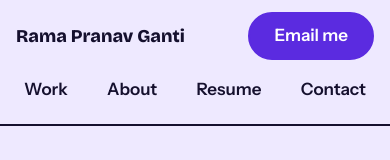
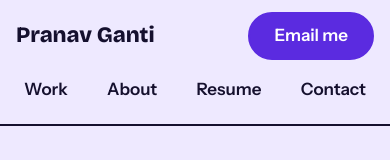
Before and after one commit to SaikoMeijin/Website_Development_Assignment, a plain HTML site: page index.html in a window 390 px wide. Shown: the top 160 px of the page. Drawn offline with nearby package versions, Linux system fonts and the light colour scheme.

Commit message:
Revert navigation bar name to Pranav Ganti

```diff
--- a/index.html
+++ b/index.html
@@ -15,7 +15,7 @@
 
   <header class="site-header">
     <nav class="nav" aria-label="Main">
-      <a class="logo" href="#hero">Rama Pranav Ganti</a>
+      <a class="logo" href="#hero">Pranav Ganti</a>
       <ul class="nav-links">
         <li><a class="nav-link" href="#work">Work</a></li>
         <li><a class="nav-link" href="#about">About</a></li>
--- a/style.css
+++ b/style.css
@@ -194,7 +194,6 @@ section { max-width: var(--max); margin: 0 auto; padding: var(--s5) var(--s3); }
 @media (max-width: 700px) {
   body { font-size: 17px; }
   .nav { flex-wrap: wrap; gap: var(--s1); padding: 12px var(--s2); }
-  .logo { font-size: 18px; }
   .nav-links { order: 3; width: 100%; justify-content: space-between; }
   .nav-link { padding: 0 var(--s1); }
   section { padding: 64px var(--s2); }
```
